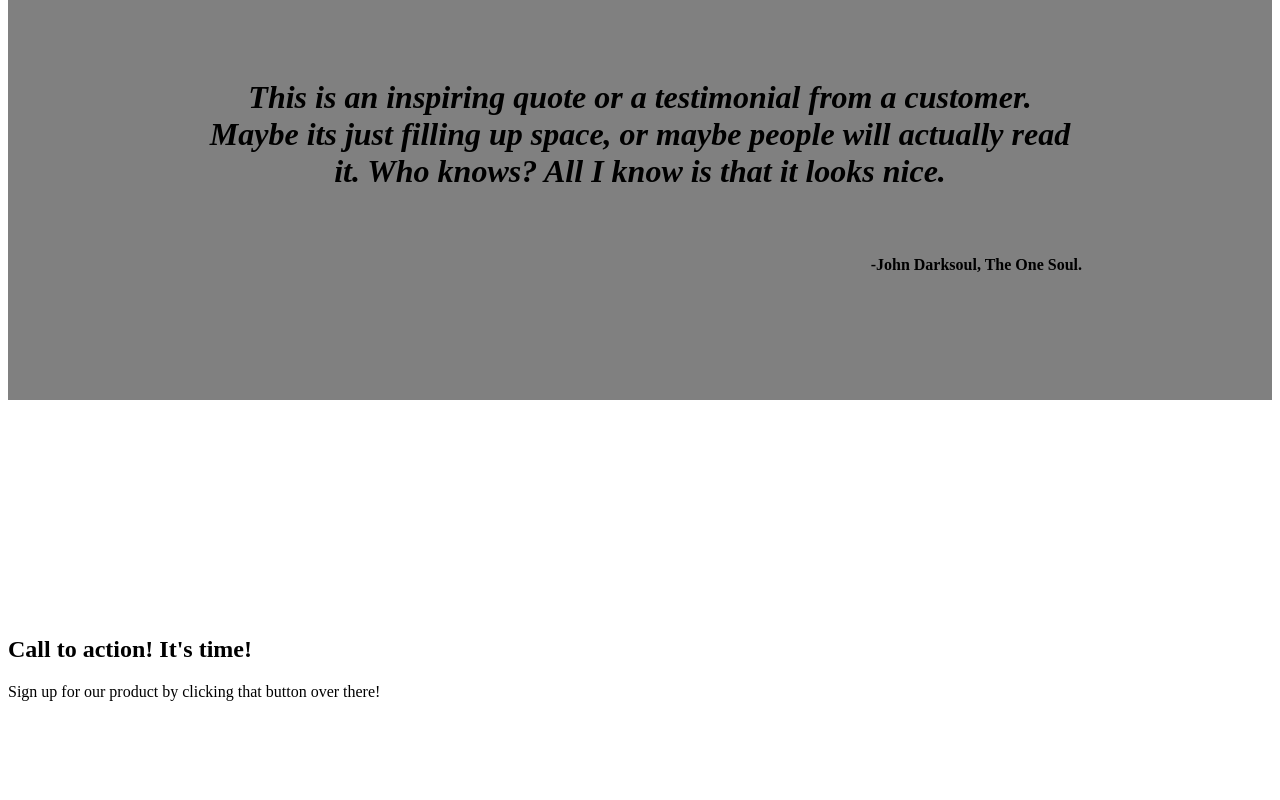
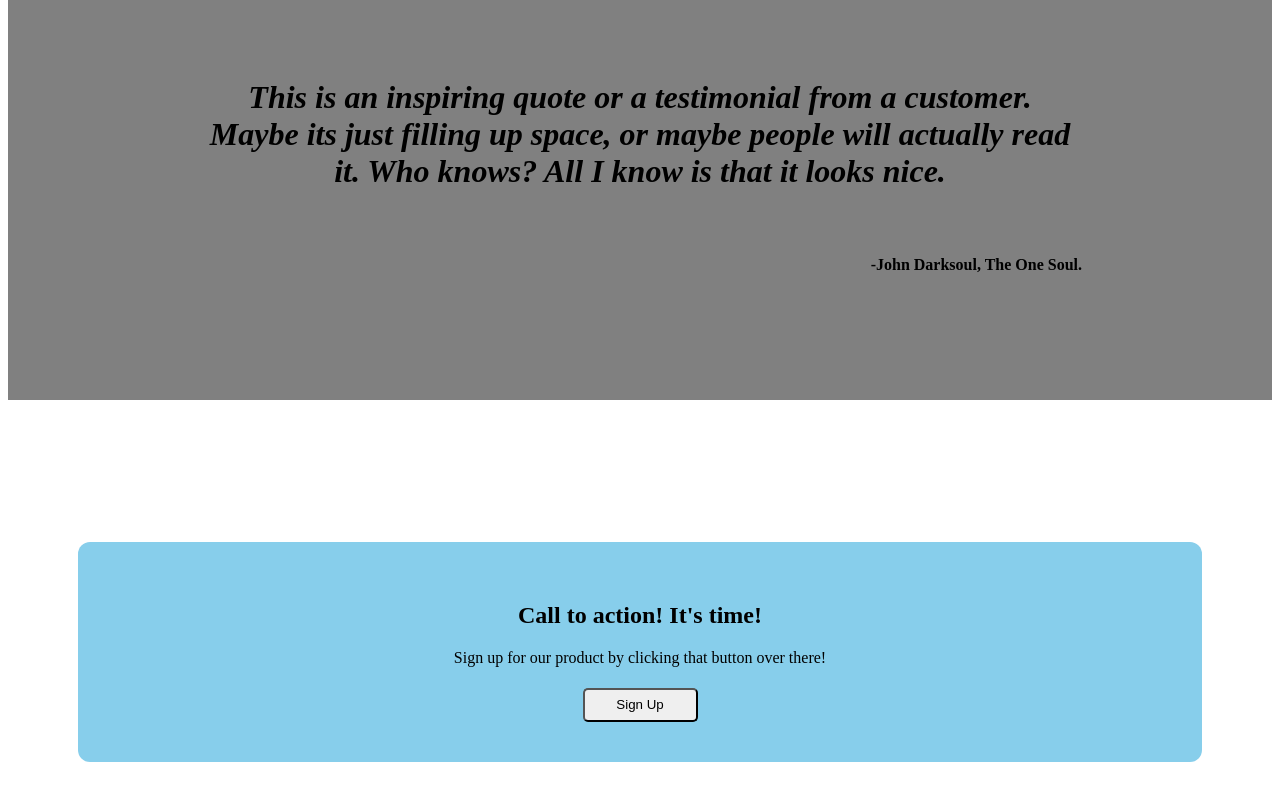
Before and after one commit to ChaoNEil/Landing-page, a plain HTML site: page index.html in a window 1280 px wide. Shown: the part 1249-2049 px from the top of the page. Before the commit the page ends 1958 px from the top, so only its background shows below. Drawn offline with Linux system fonts and the light colour scheme; a script that the page names is missing.

Commit message:
Add a section,align and styles

```diff
--- a/index.html
+++ b/index.html
@@ -101,14 +101,6 @@
     <br>
     <br>
     <br>
-    <br>
-    <br>
-    <br>
-    <br>
-    <br>
-    <br>
-    <br>
-    <br>
 
 
     <div class="fourth-container">
@@ -117,13 +109,13 @@
                 <h2>Call to action! It's time!</h2>
             </div>
             <div class="title-subtext">
-                Sign up for our product by clicking that button over there!
+                <p>Sign up for our product by clicking that button over there!</p>
             </div>
+            <button class="sign-btn-2">Sign Up </button>
         </div>
     </div>
 
 
 
-
 </body>
 </html>
--- a/style.css
+++ b/style.css
@@ -86,3 +86,24 @@ ul{
 
 
 /*4th container styles*/
+.fourth-container {
+    display: flex;
+    justify-content: center;
+    text-align: center;
+
+}
+
+.box-inside-container{
+    flex: 1;;
+    padding: 40px;
+    background-color:  skyblue;
+    margin: 70px;
+    border-radius: 12px
+}
+
+.sign-btn-2{
+    margin-top: 5px;
+    width: 115px;
+    height: 34px;
+    border-radius: 5px;
+}
```
